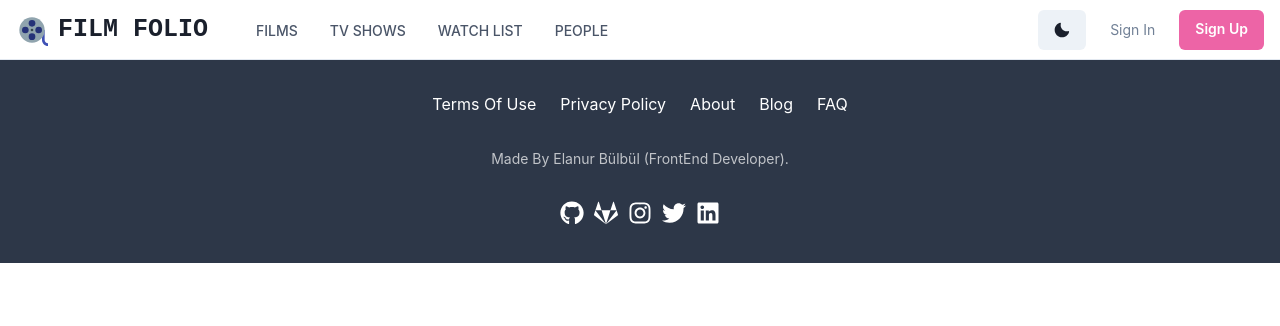
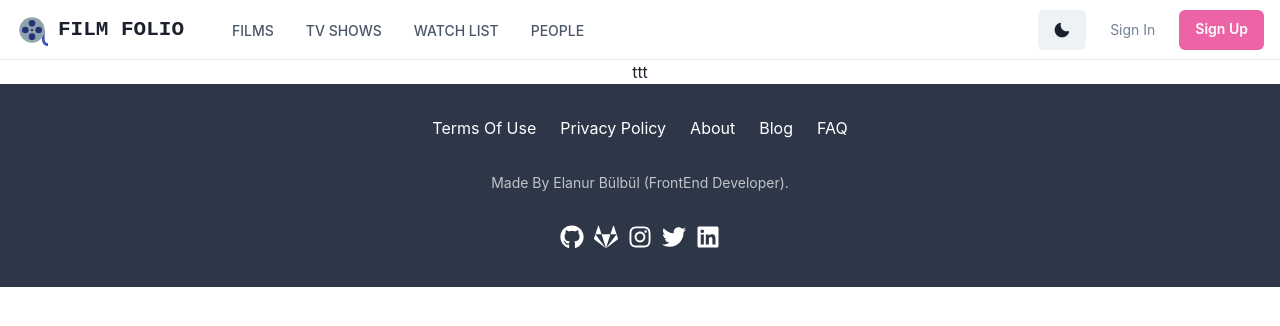
Before and after one commit to elanurbulbul/FilmFolio, a React (Vite) app: page /tvshows in a window 1280 px wide. Shown: the top 326 px of the page. Built offline with nearby package versions, Linux system fonts and the light colour scheme.

Commit message:
addedOtherpagesroutes

```diff
--- a/src/components/Navbar/Navbar.jsx
+++ b/src/components/Navbar/Navbar.jsx
@@ -78,7 +78,7 @@ export default function Navbar() {
           fontFamily={'monospace'}
           cursor={'pointer'}
           fontWeight={'900'}
-          fontSize={'25px'}
+          fontSize={'21px'}
           color={useColorModeValue('gray.800', 'white')}
           _hover={{
             textDecoration: 'none',
--- a/src/components/Routes/index.jsx
+++ b/src/components/Routes/index.jsx
@@ -1,8 +1,10 @@
 import React from "react";
 import { BrowserRouter as Router, Route, Routes } from "react-router-dom";
 import Homepage from "../../pages/Homepage";
-import Films from "../../pages/Films/index.jsx";
+import Films from "../../pages/Films";
 import People from "../../pages/People";
+import TvShows from "../../pages/TvShows";
+import WatchList from "../../pages/WatchLists";
 
 
 const RoutePage = () => {
@@ -11,8 +13,8 @@ const RoutePage = () => {
       <Route path="/" exact element={<Homepage/>} />
       <Route path="/homepage"  element={<Homepage />} />
       <Route path="/films" element={<Films />} />
-      {/* <Route path="/tvshows" element={<IsitHealthy />} />
-      <Route path="/watchlist" element={<HealthyRecipes />} /> */}
+    <Route path="/tvshows" element={<TvShows />} />
+      <Route path="/watchlist" element={<WatchList />} />
       <Route path='/people' element={<People />} />
     </Routes>
   );
--- /dev/null
+++ b/src/pages/TvShows/index.jsx
@@ -0,0 +1,8 @@
+import React from "react";
+
+const TvShows = () => {
+  return (
+   <div>ttt</div>
+  );
+};
+export default TvShows;
--- /dev/null
+++ b/src/pages/WatchLists/index.jsx
@@ -0,0 +1,8 @@
+import React from "react";
+
+const WatchList = () => {
+  return (
+   <div>pppp</div>
+  );
+};
+export default WatchList;
```
